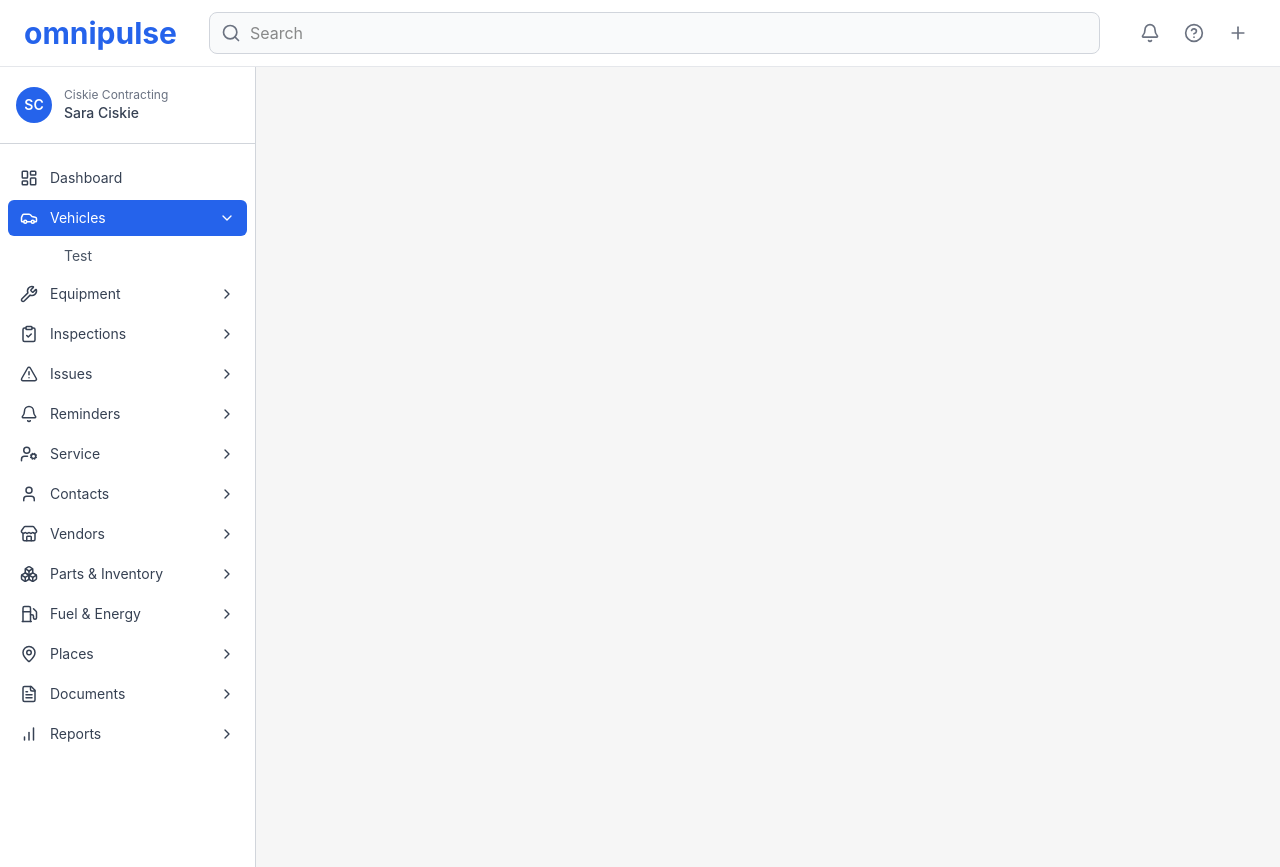
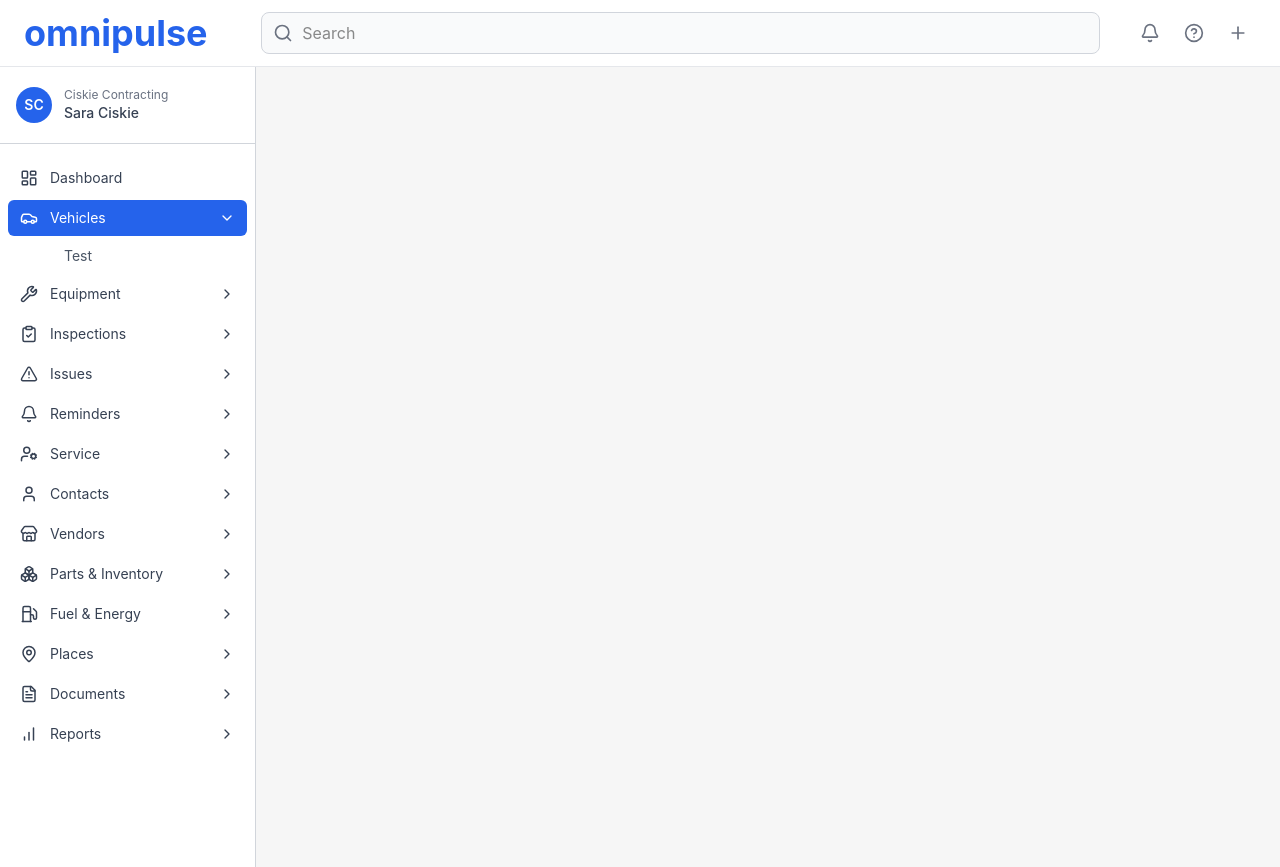
Before and after one commit to willjosh/omnipulse, a Next.js app in the folder client/: page / in a window 1280 px wide. Built offline with nearby package versions, Linux system fonts and the light colour scheme.

Commit message:
feat: update navbar layout and styling

```diff
--- a/client/src/app/features/shared/NavBar.tsx
+++ b/client/src/app/features/shared/NavBar.tsx
@@ -8,8 +8,8 @@ const NavBar = () => {
     <nav className="bg-white border-b border-gray-200 px-6 py-3">
       <div className="flex items-center justify-between">
         {/* Left side - Logo */}
-        <div className="flex items-center">
-          <h1 className="text-3xl font-bold text-primary">omnipulse</h1>
+        <div className="flex items-center w-1/6">
+          <h1 className="text-4xl font-bold text-primary">omnipulse</h1>
         </div>
 
         {/* Center - Search bar */}
```
